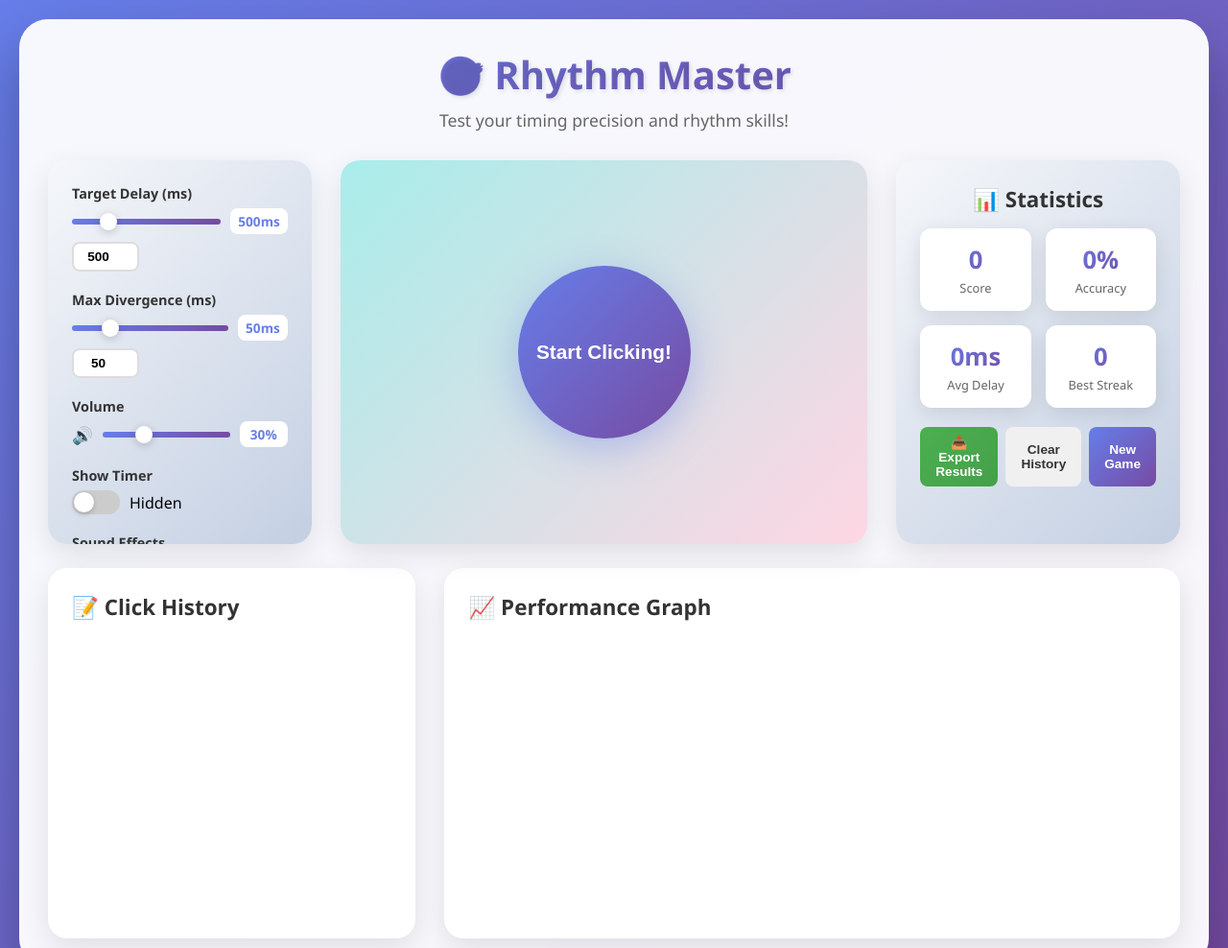
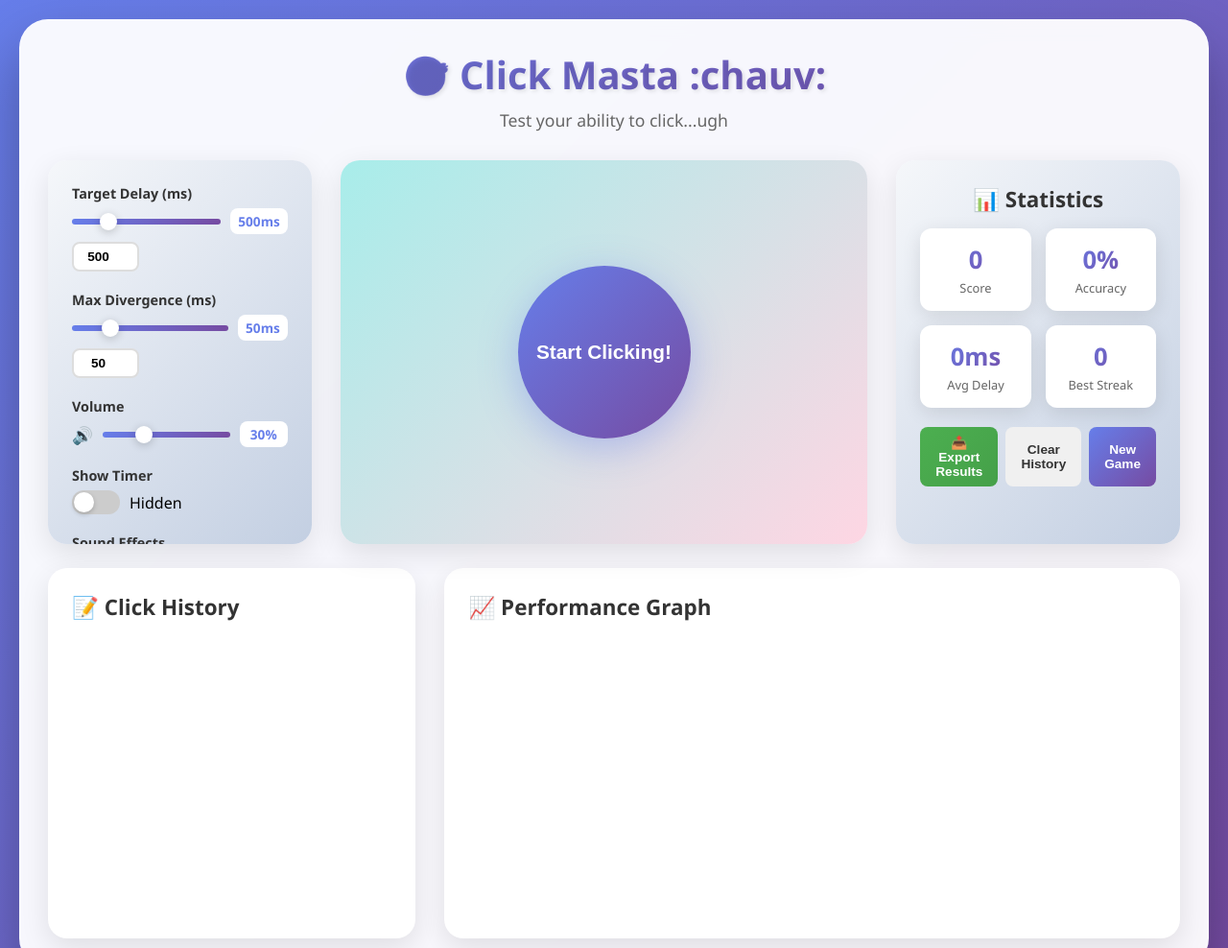
Before and after one commit to Steinzu/clickmasta, a plain HTML site: page index.html in a window 1280 px wide. Shown: the top 988 px of the page at 96% size. Drawn offline with Linux system fonts and the light colour scheme.

Commit message:
Update index.html

```diff
--- a/index.html
+++ b/index.html
@@ -558,8 +558,8 @@
 
 <div class="main-container">
   <div class="header">
-    <h1>🎯 Rhythm Master</h1>
-    <p class="subtitle">Test your timing precision and rhythm skills!</p>
+    <h1>🎯 Click Masta :chauv:</h1>
+    <p class="subtitle">Test your ability to click...ugh</p>
   </div>
 
   <div class="top-section">
```
